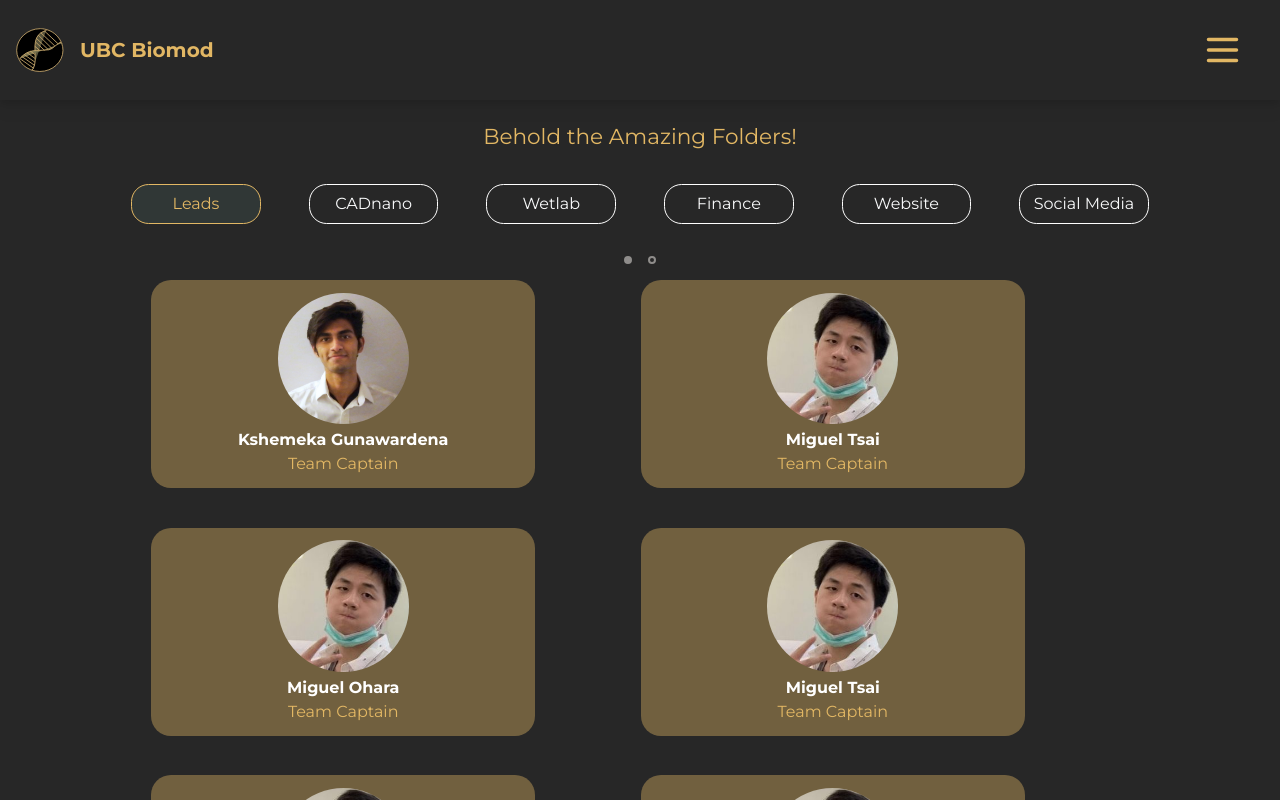
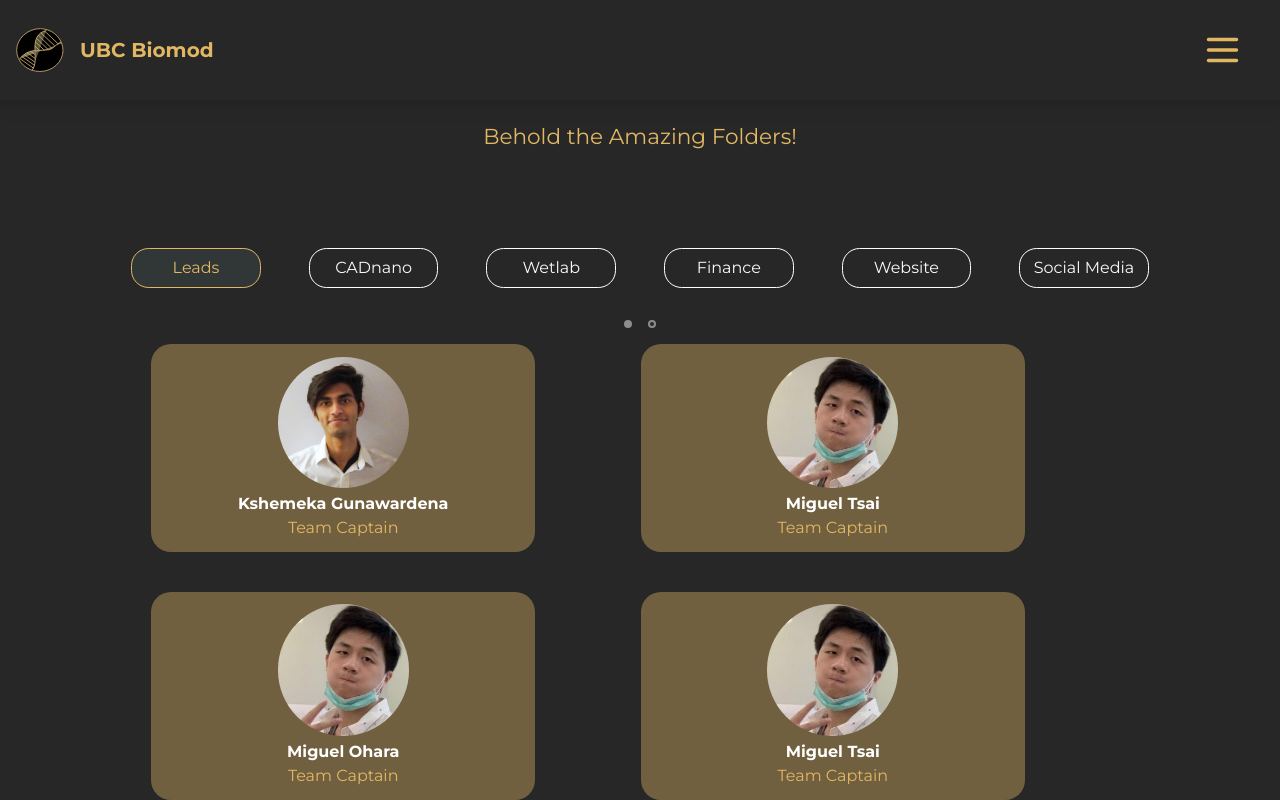
Before and after one commit to biomod2023/biomod2023, a Vue app: page /team in a window 1280 px wide. Shown: the top 800 px of the page. Built offline with nearby package versions, Linux system fonts and the light colour scheme; some icons are missing; what vue-window-size would draw is missing.

Commit message:
outside click detection and documentation

```diff
--- /dev/null
+++ b/src/components/utils/ClickDetection.vue
@@ -0,0 +1,19 @@
+<script setup lang="ts">
+    import { type Ref, ref, onMounted } from 'vue'
+    const props = defineProps<{
+        callback : () => void
+    }>()
+
+    const containerRef = ref(null) as unknown as Ref<HTMLElement>
+    const setRef = (slotRef: HTMLElement) => containerRef.value = slotRef
+    onMounted(() => {
+        document.addEventListener("click", (event : Event) => {
+            if (!containerRef.value.contains(event.target as Node))
+                props.callback()
+        })
+    })
+</script>
+
+<template>
+    <slot :set-ref="setRef"></slot>
+</template>
--- a/src/views/TeamView.vue
+++ b/src/views/TeamView.vue
@@ -5,6 +5,8 @@ import type { Ref } from 'vue'
 import ProfileCard from '@/components/ProfileCard.vue'
 import TransparentButton from '@/components/TransparentButton.vue'
 import { teams, members } from '@/components/Member'
+
+import ClickDetection from '@/components/utils/ClickDetection.vue'
 
 let currIdx: Ref<number> = ref(0)
 const maxMembers = 6
@@ -47,8 +49,9 @@ let dropDownStyle = () => mobileTeamDropDown.value ? "rounded-t-[1.45rem]" : "ro
       </div>
 
       <!-- Mobile -->
-      <div class="w-full px-[3.3rem] py-[2rem]
-        min-[866px]:hidden z-10" >
+      <ClickDetection :callback="() => mobileTeamDropDown = false" v-slot="{setRef}">
+        <div class="w-full px-[3.3rem] py-[2rem]">
+          <div class="min-[866px]:hidden z-10 " :ref="(currRef) => setRef(currRef as HTMLElement)">
             <div :class="'w-full h-[3.4rem] bg-gold/60 flex flex-row items-center px-4 cursor-pointer ' +
               dropDownStyle()"
               @click="() => mobileTeamDropDown = !mobileTeamDropDown">
@@ -56,8 +59,7 @@ let dropDownStyle = () => mobileTeamDropDown.value ? "rounded-t-[1.45rem]" : "ro
               <h1 class="text-[1.1rem] font-semibold grow text-center pr-[25.3px]"> Choose Team </h1>
               <span class="w-[0.82rem] h-[0.82rem] bg-white rounded-full"></span>
             </div>
-
-        <div class="relative">
+            <div class="relative" >
               <div class="w-full h-fit bg-gold/60 absolute flex flex-col items-center gap-y-[1rem] rounded-b-[1.45rem]"
                 v-if="mobileTeamDropDown">
                 <TransparentButton
@@ -70,6 +72,8 @@ let dropDownStyle = () => mobileTeamDropDown.value ? "rounded-t-[1.45rem]" : "ro
               </div>
             </div>
           </div>
+        </div>
+      </ClickDetection>
 
       <!-- Desktop -->
       <div class="hidden
```
Also changed, not shown: 2 other files (tests, documents, lock files or other folders). Lines whose indentation alone changed are shown as unchanged.
